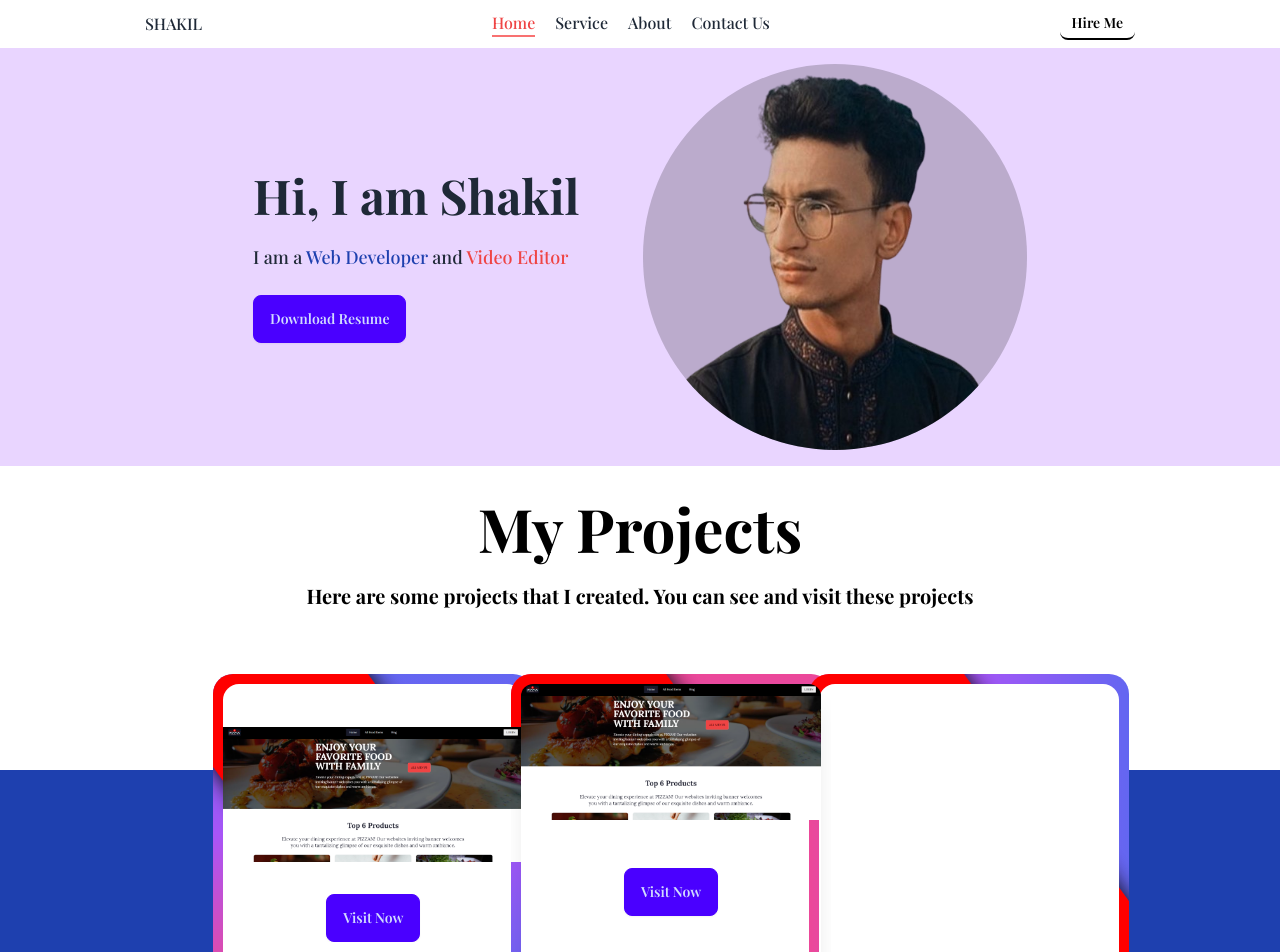
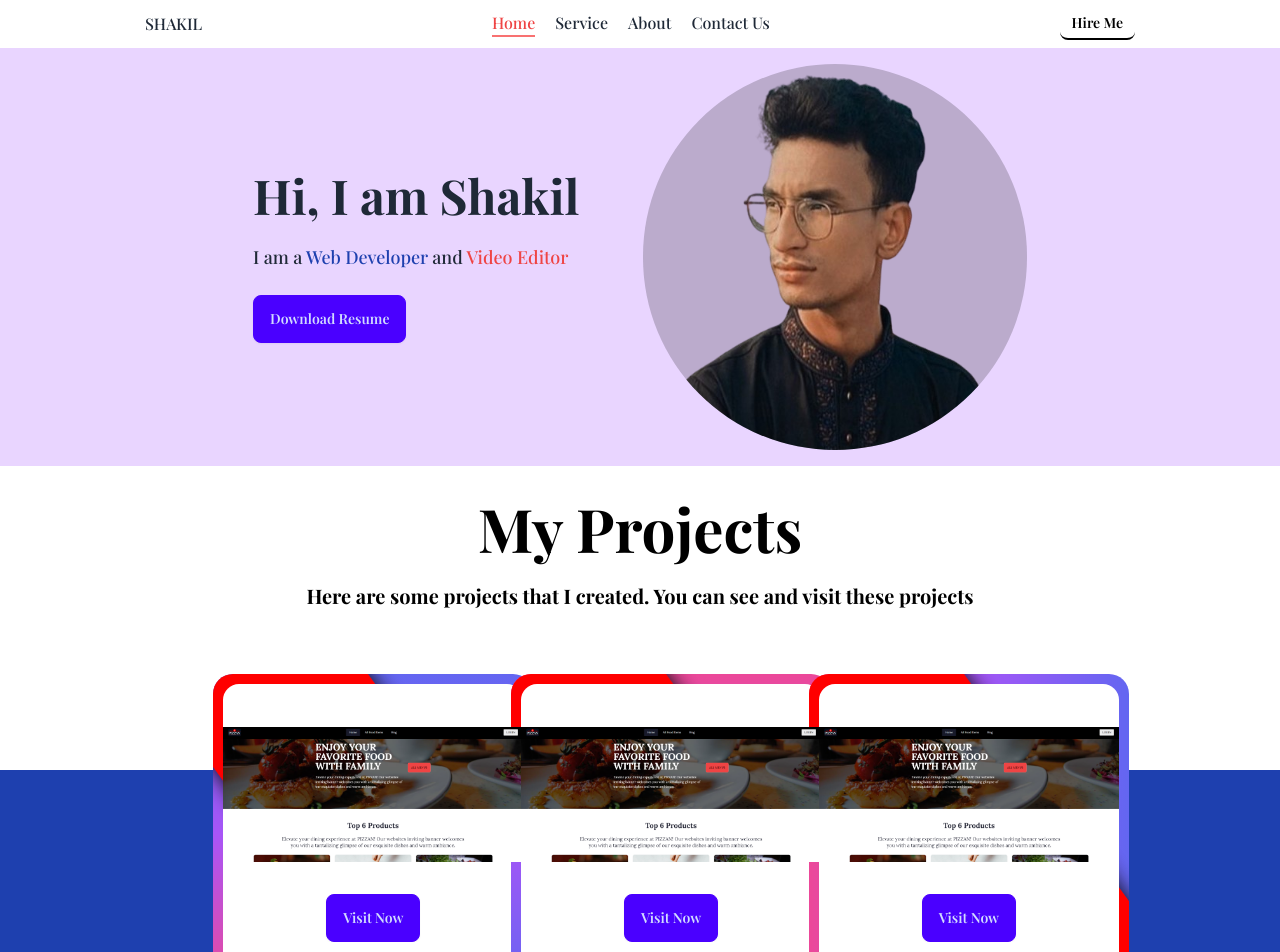
Before and after one commit to shakilgit1/my-portfolio, a React (Vite) app: page / in a window 1280 px wide. Shown: the top 952 px of the page. Built offline with nearby package versions, Linux system fonts and the light colour scheme; a web font is replaced by a local one.

Commit message:
projects added

```diff
--- a/src/Pages/Home/Card.jsx
+++ b/src/Pages/Home/Card.jsx
@@ -13,11 +13,14 @@ const Card = () => {
         projects
       </h1>
       <div className="relative  mb-8">
+        {/* first div */}
+
         <div className="h-auto md:h-40"></div>
+        {/* second div */}
 
         <div className="h-auto md:h-80 bg-blue-800">
           <div className="w-8/12 mx-auto gap-10 grid grid-cols-1 md:grid-cols-3 absolute top-16 inset-x-0">
-
+            {/* card 1 */}
             <div className="box bg-gradient-to-b from-indigo-500 via-purple-500 to-pink-500 h-80 w-80 ">
               <div className="z-10">
                <div className="overflow-hidden">
@@ -30,26 +33,34 @@ const Card = () => {
                </div>
               </div>
             </div>
-                {/* card 2 */}
+
+            {/* card 2 */}
             <div className="box bg-gradient-to-t from-indigo-500 via-purple-500 to-pink-500 h-80 w-80">
-              <div className="z-10">
-                <div className="hero-card w-[300px] h-[300px] overflow-hidden shadow-xl image-full">
-                  <figure>
-                    <img
-                      src={img1} className="rounded-t-xl hover:scale-[1.5] duration-1000"
-                      alt="Shoes"
-                    />
-                  </figure>
-                  <div className="card-body">
-                    <div className="flex pt-4 justify-center items-center">
+            <div className="z-10">
+               <div className="overflow-hidden">
+               <img className="w-[300px]  hover:scale-[1.5] duration-1000" src={img1} alt="" />
+                <Link to="https://pizzan-restaurant.web.app/" target="_blank">
+                <div className="flex pt-8 justify-center items-center">
                       <button className="btn btn-primary">Visit Now</button>
                     </div>
-                  </div>
-                </div>
+                </Link>
+               </div>
               </div>
             </div>
+
             {/* card 3 */}
-            <div className="box bg-gradient-to-l from-indigo-500 via-purple-500 to-pink-500 h-80 w-80"></div>
+            <div className="box bg-gradient-to-l from-indigo-500 via-purple-500 to-pink-500 h-80 w-80">
+            <div className="z-10">
+               <div className="overflow-hidden">
+               <img className="w-[300px]  hover:scale-[1.5] duration-1000" src={img1} alt="" />
+                <Link to="https://pizzan-restaurant.web.app/" target="_blank">
+                <div className="flex pt-8 justify-center items-center">
+                      <button className="btn btn-primary">Visit Now</button>
+                    </div>
+                </Link>
+               </div>
+              </div>
+            </div>
           </div>
         </div>
       </div>
```
